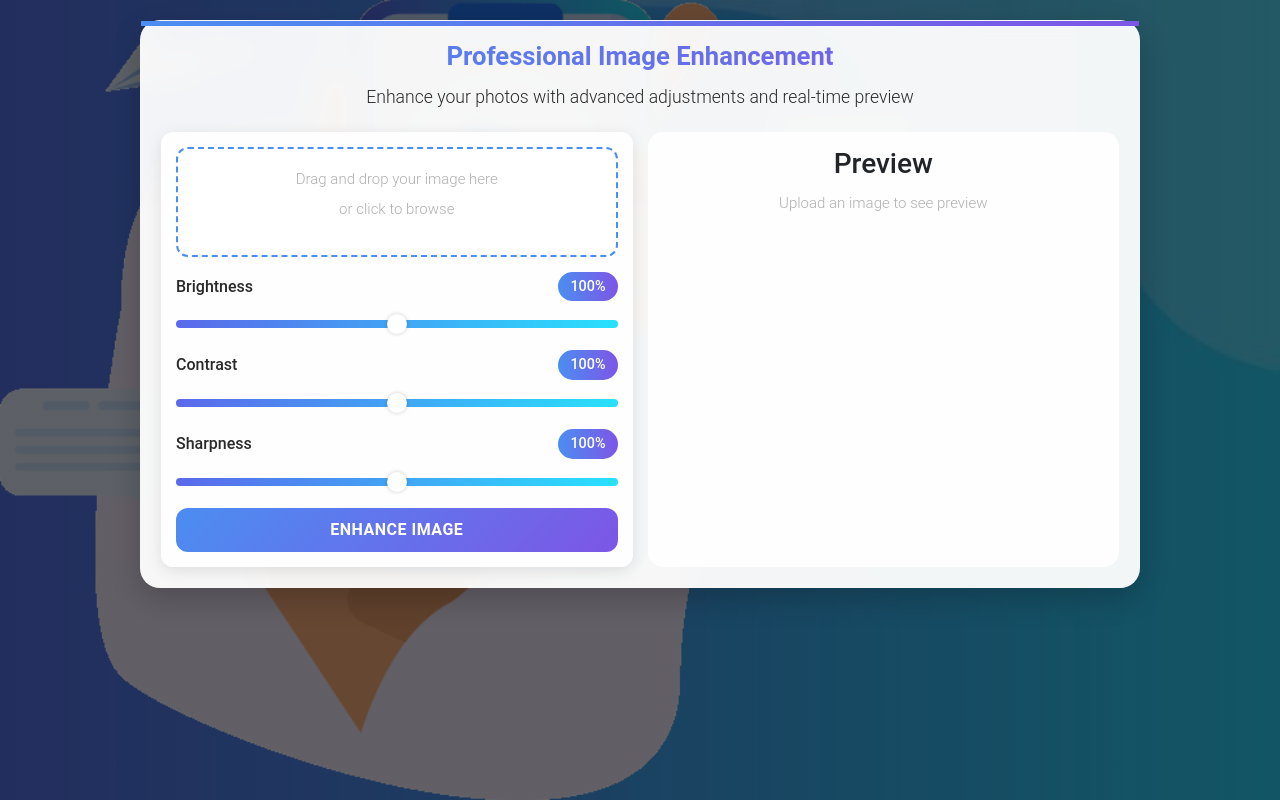
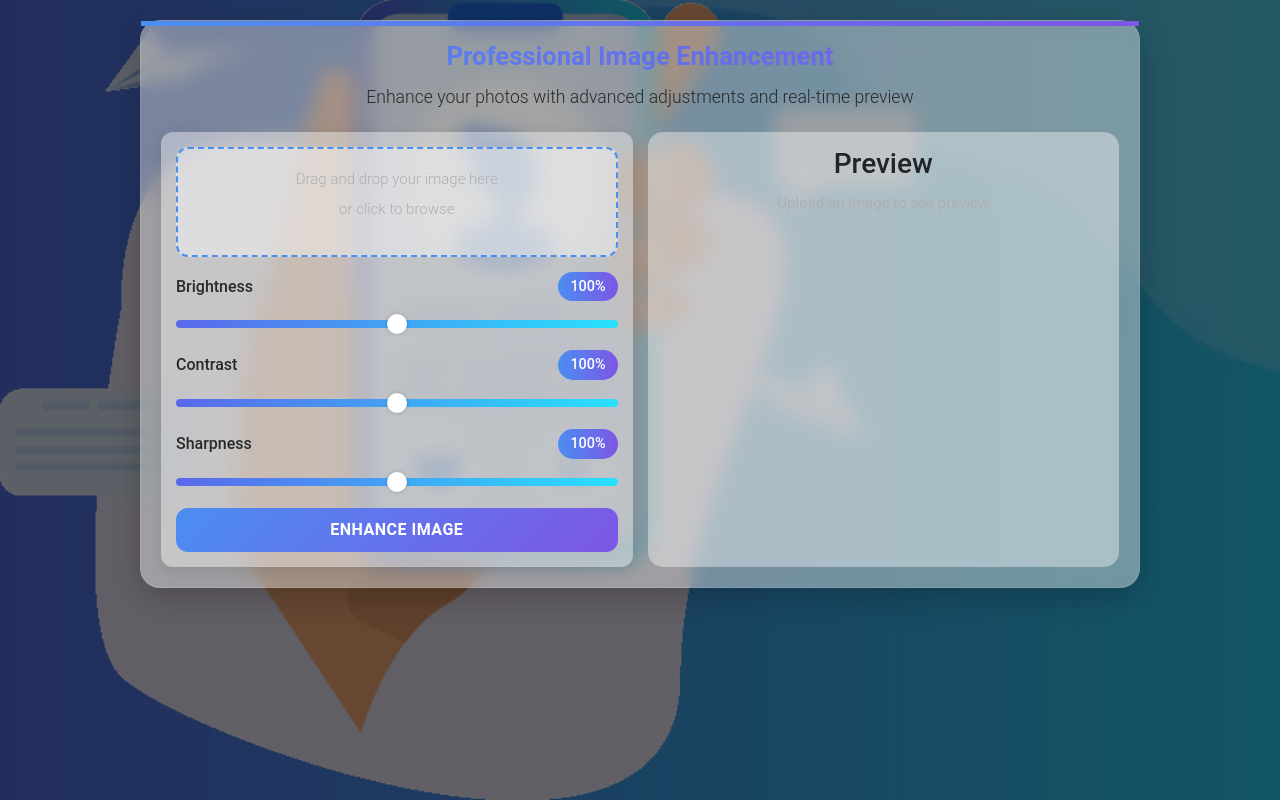
Before and after one commit to adarshxx07/PyImageOptim, a Flask app: page /image_enhancement in a window 1280 px wide. Run offline with Flask 3, Linux system fonts and the light colour scheme; a user stored in the database is signed in.

Commit message:
minor changes in ui

```diff
--- a/templates/image_compression.html
+++ b/templates/image_compression.html
@@ -19,7 +19,7 @@
       min-height: 100vh;
     }
     .compress-container {
-      background: rgba(255,255,255,0.95);
+      background: rgba(255,255,255,0.4);
       border-radius: 40px;
       box-shadow: 0px 0px 15px rgba(0,0,0,0.1);
       max-width: 500px;
@@ -37,7 +37,7 @@
     .form-group {
       margin-bottom: 30px;
       text-align: left;
-      background: rgba(255, 255, 255, 0.9);
+      background: rgba(255, 255, 255, 0.5);
       padding: 25px;
       border-radius: 23px;
       box-shadow: 0px 0px 15px rgba(0,0,0,0.05);
--- a/templates/image_enhancement.html
+++ b/templates/image_enhancement.html
@@ -19,7 +19,7 @@
       padding: 10px 5px;
     }
     .enhance-container {
-      background: rgba(255, 255, 255, 0.95);
+      background: rgba(255, 255, 255, 0.4);
       border-radius: 20px;
       box-shadow: 0 10px 30px rgba(0, 0, 0, 0.2);
       max-width: 1000px;
@@ -62,13 +62,13 @@
       margin-top: 15px;
     }
     .controls {
-      background: rgba(255, 255, 255, 0.9);
+      background: rgba(255, 255, 255, 0.4);
       padding: 15px;
       border-radius: 12px;
       box-shadow: 0 4px 15px rgba(0, 0, 0, 0.1);
     }
     .preview-section {
-      background: rgba(255, 255, 255, 0.9);
+      background: rgba(255, 255, 255, 0.4);
       padding: 15px;
       border-radius: 15px;
       text-align: center;
@@ -82,7 +82,7 @@
       cursor: pointer;
       transition: all 0.3s ease;
       margin-bottom: 15px;
-      background: rgba(255, 255, 255, 0.9);
+      background: rgba(255, 255, 255, 0.4);
     }
     .image-upload:hover {
       border-color: #7d56e6;
@@ -268,7 +268,7 @@
               <img class="preview-image" id="originalPreview" src="{{ url_for('static', filename='uploads/' + original) }}" alt="Original Image">
             {% else %}
               <div class="no-preview">
-                <p>Upload an image to see preview</p>
+                <p><b>Upload an image to see preview</b></p>
               </div>
             {% endif %}
           </div>
```
